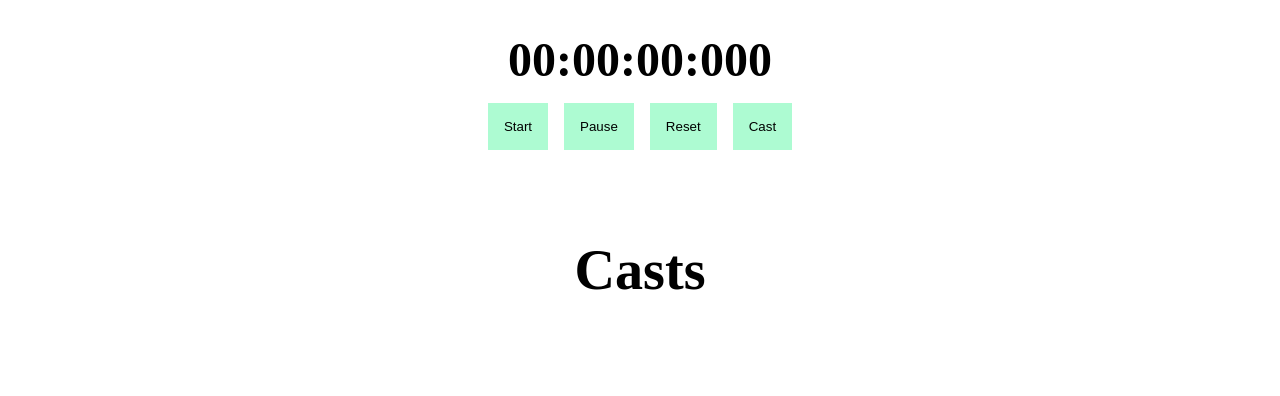
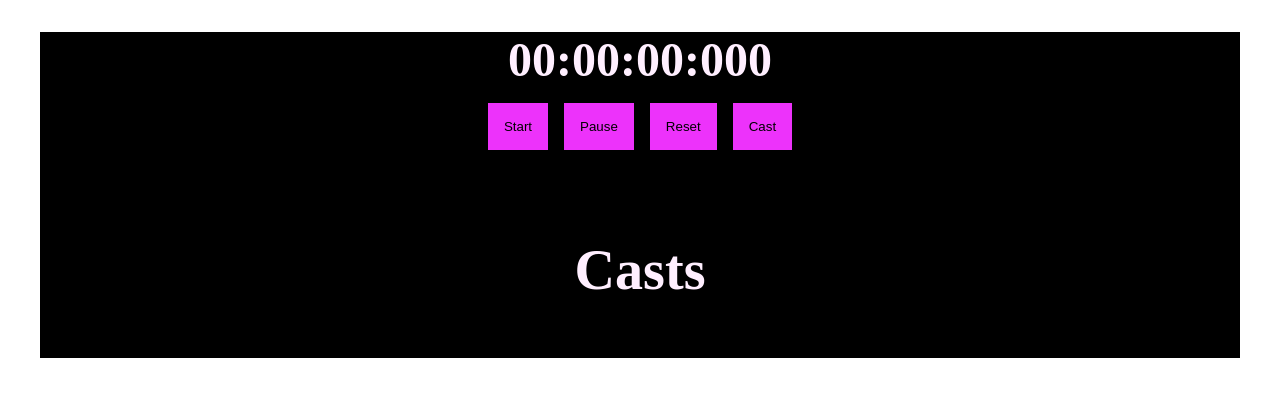
Before and after one commit to Sonimaani23/stopwatch, a plain HTML site: page index.html in a window 1280 px wide. Drawn offline with Linux system fonts and the light colour scheme.

Commit message:
Update stop.css
css changed

```diff
--- a/stop.css
+++ b/stop.css
@@ -4,6 +4,9 @@
     align-items: center;
     font-size: 3rem;
     margin: 2rem;
+
+    background-color: rgb(0, 0, 0);
+    color: rgb(255, 239, 255);
   }
 
   .display {
@@ -18,7 +21,7 @@
 
   button{
     padding: 1rem;
-    background-color: rgb(173, 251, 210);
+    background-color: rgb(237, 50, 251);
     border: none;
   }
 
@@ -34,6 +37,7 @@
   }
  button:hover{
     background-color: aquamarine;
-    transition: width 3s;
+    /* transition: width 3s; */
     box-shadow: 2px 1px rgb(74, 170, 97);
+    transition: 0.2s;
  }
```
